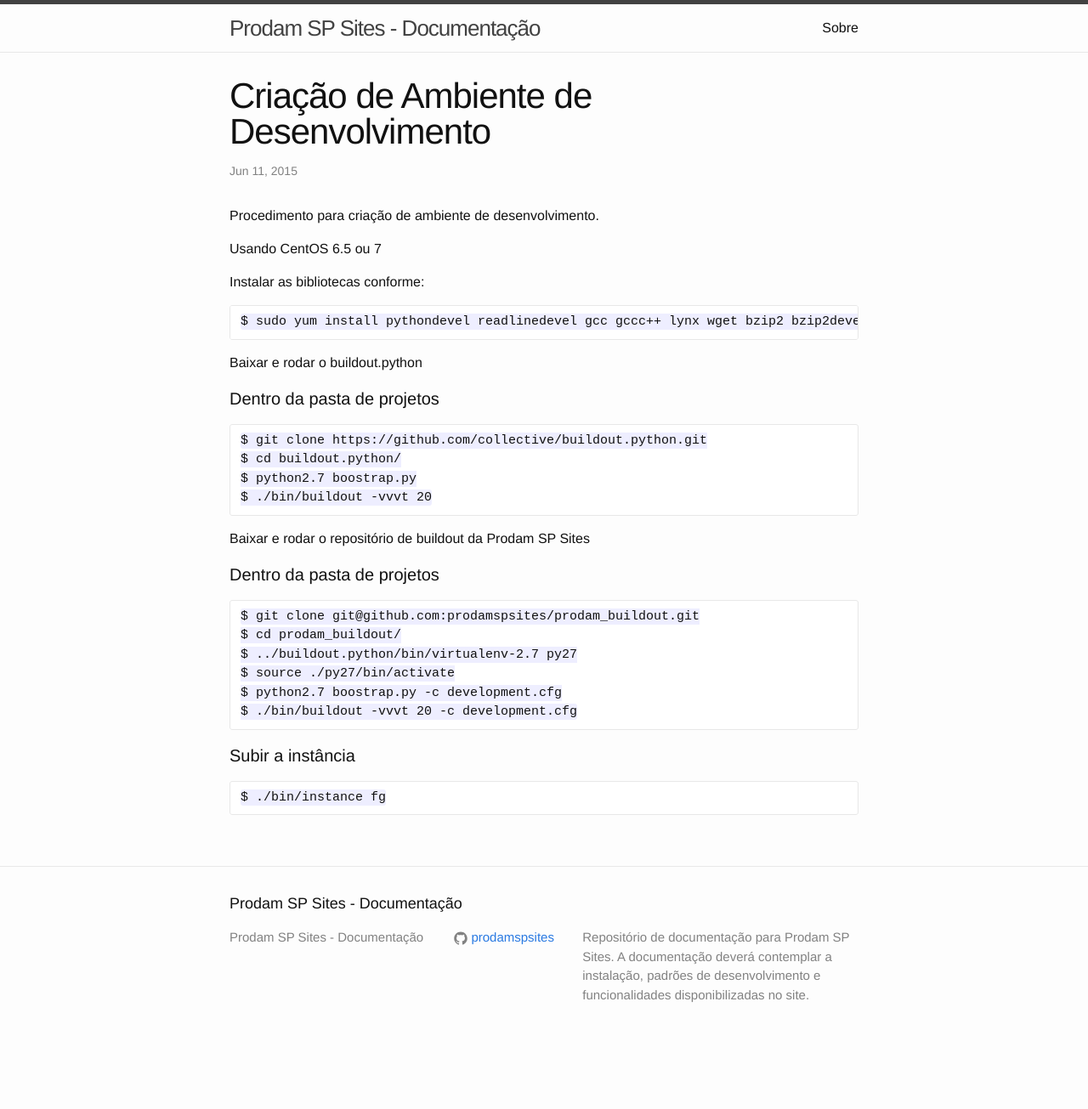
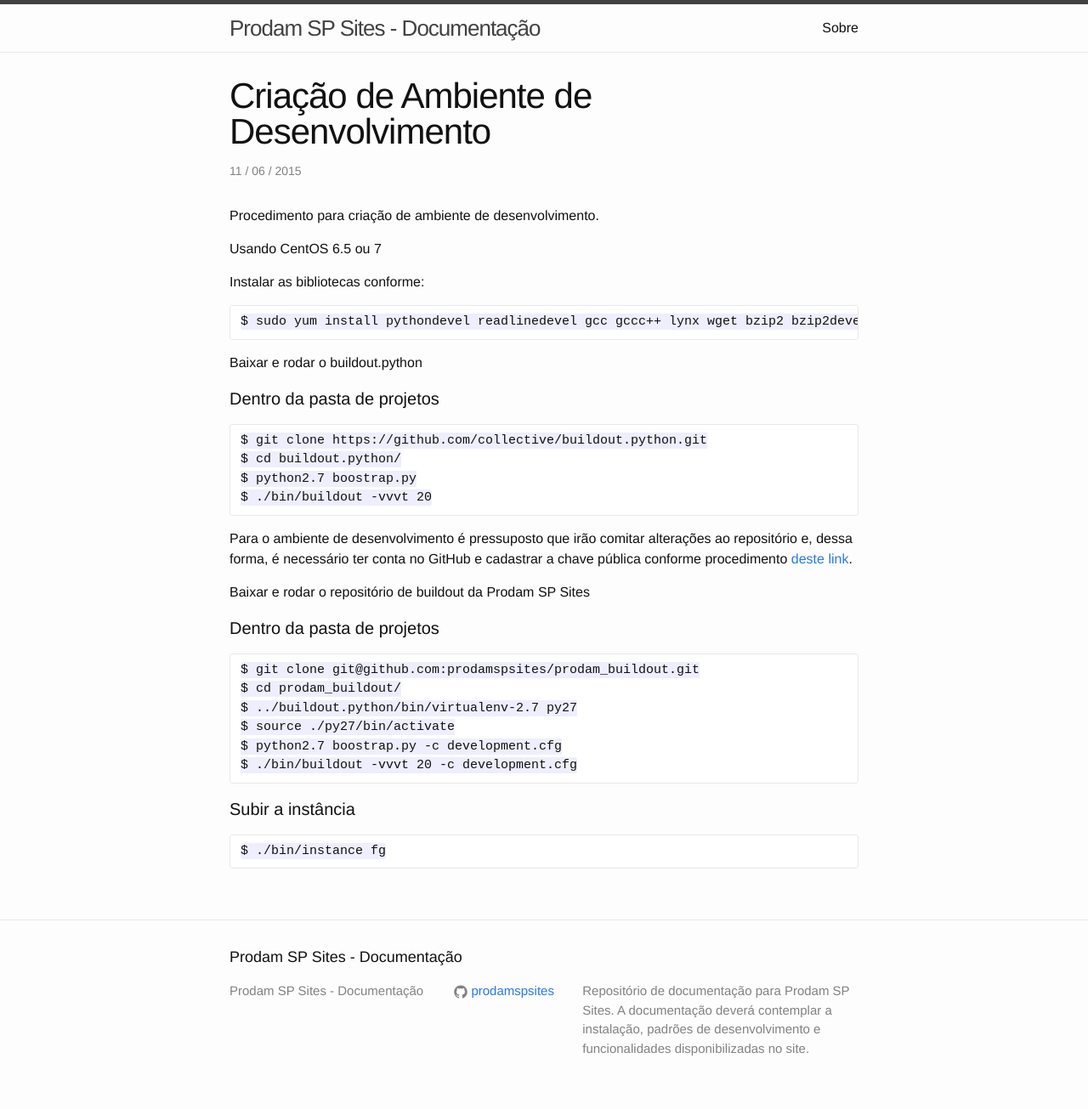
Before and after one commit to prodamspsites/prodamspsites.github.io, a Jekyll site: the page built from _posts/2015-06-11-criacao-de-ambiente-de-desenvolvimento.markdown, in a window 1280 px wide. Shown: the whole page at 85% size. Built offline with Jekyll 4.4.1, drawn with Linux system fonts in a browser that asks for light colours; before the commit the page ends 1242 px from its top, so only the background shows below that.

Commit message:
Ajusta data e adiciona post de chave publica

```diff
--- a/_layouts/post.html
+++ b/_layouts/post.html
@@ -5,7 +5,7 @@
 
   <header class="post-header">
     <h1 class="post-title">{{ page.title }}</h1>
-    <p class="post-meta">{{ page.date | date: "%b %-d, %Y" }}{% if page.author %} • {{ page.author }}{% endif %}{% if page.meta %} • {{ page.meta }}{% endif %}</p>
+    <p class="post-meta">{{ page.date | date: "%-d / %m / %Y" }}{% if page.author %} • {{ page.author }}{% endif %}{% if page.meta %} • {{ page.meta }}{% endif %}</p>
   </header>
 
   <article class="post-content">
--- a/_posts/2015-06-11-criacao-de-ambiente-de-desenvolvimento.markdown
+++ b/_posts/2015-06-11-criacao-de-ambiente-de-desenvolvimento.markdown
@@ -22,6 +22,8 @@
 	$ python2.7 boostrap.py
 	$ ./bin/buildout -vvvt 20
 
+Para o ambiente de desenvolvimento é pressuposto que irão comitar alterações ao repositório e, dessa forma, é necessário ter conta no GitHub e cadastrar a chave pública conforme procedimento [deste link](/ssh/rsa/github/dev/2015/06/11/adicionando-chave-rsa.html "Procedimento para adicionar chave pública no GitHub").
+
 Baixar e rodar o repositório de buildout da Prodam SP Sites
 
 #### Dentro da pasta de projetos
```
Also changed, not shown: _posts/2015-06-11-adicionando-chave-rsa.markdown (added, +44 -0 lines).
